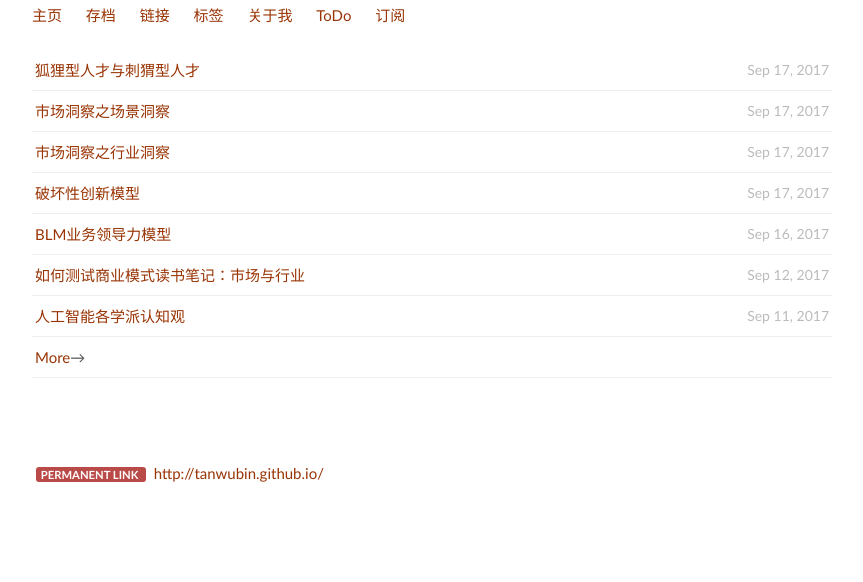
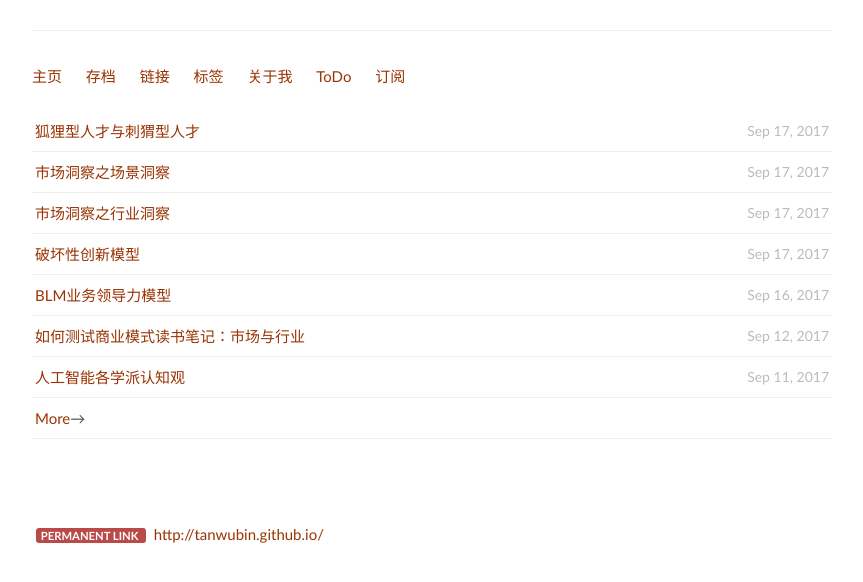
Before and after one commit to fk1091889767/tanwubin.github.io, a Jekyll site: the page built from index.html, in a window 1280 px wide. Shown: the top 582 px of the page, without its empty margins (208-1071 px from the left). Built offline with Jekyll 4.4.1, drawn with Linux system fonts in a browser that asks for light colours.

Commit message:
update default.html

```diff
--- a/_includes/themes/effector-wide/default.html
+++ b/_includes/themes/effector-wide/default.html
@@ -17,7 +17,7 @@
          height="100">	  </a>
       </h1>
       -->
-      <h1 class="sitename"></h1>
+      <h1 class="sitename"><hr/></h1>
       <div class="nav">
 <a href="/">主页</a>
 <a href="/archive/">存档</a>
```
